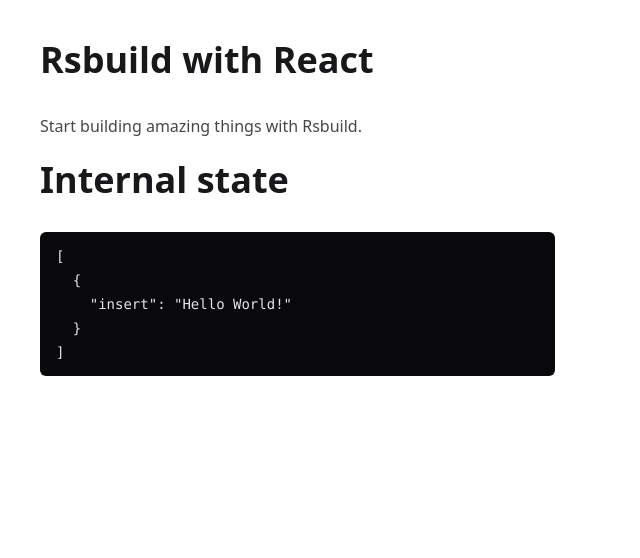
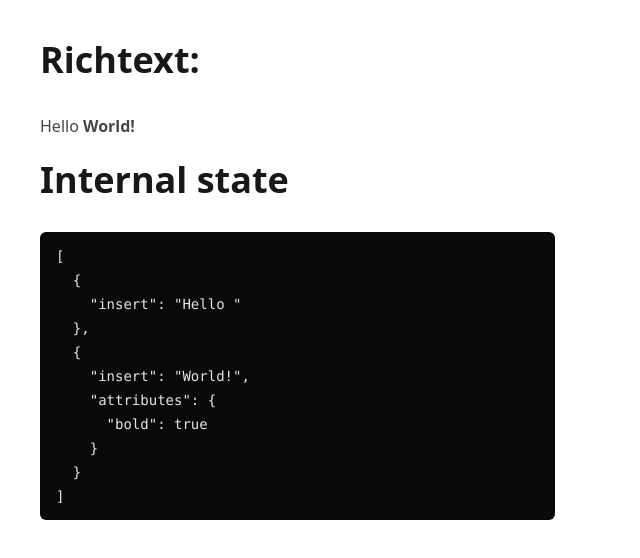
Before and after one commit to kulla/2025-05-18-richtext-editing-with-yjs-text-type, a React app: page / in a window 1280 px wide. Shown: the top 558 px of the page, without its empty margins (0-640 px from the left). Built offline with nearby package versions, Linux system fonts and the light colour scheme; the HTML template or start-up script is replaced by a standard one.

Commit message:
feat: Add render function for rich text

```diff
--- a/package.json
+++ b/package.json
@@ -12,6 +12,7 @@
     "preview": "rsbuild preview"
   },
   "dependencies": {
+    "clsx": "^2.1.1",
     "lodash": "^4.17.21",
     "react": "^19.1.0",
     "react-dom": "^19.1.0",
--- a/src/App.tsx
+++ b/src/App.tsx
@@ -2,15 +2,17 @@
 import './App.css'
 import { useRef, useSyncExternalStore } from 'react'
 import { isEqual } from 'lodash'
+import { clsx } from 'clsx'
 
 const ydoc = new Y.Doc()
 const ytext = ydoc.getText('text')
 
 // Insert some initial text
-ytext.insert(0, 'Hello World!')
+ytext.insert(0, 'Hello ')
+ytext.insert(6, 'World!', { bold: true })
 
 export default function App() {
-  const previousText = useRef(null)
+  const previousText = useRef<RichText>(null)
   const text = useSyncExternalStore(
     (callback) => {
       ytext.observe(callback)
@@ -20,7 +22,9 @@
       }
     },
     () => {
-      const text = ytext.toDelta()
+      // In a real application we need to some tyoe checking here (for example
+      // with io-ts)
+      const text = ytext.toDelta() as RichText
 
       if (isEqual(previousText.current, text)) {
         return previousText.current
@@ -33,10 +37,41 @@
 
   return (
     <main className="prose p-10">
-      <h1>Rsbuild with React</h1>
-      <p>Start building amazing things with Rsbuild.</p>
+      <h1>Richtext:</h1>
+      {text != null ? <RichText text={text} /> : <p>Loading...</p>}
       <h1 className="mt-5">Internal state</h1>
       <pre>{JSON.stringify(text, null, 2)}</pre>
     </main>
   )
 }
+
+function RichText({ text }: { text: RichText }) {
+  return (
+    <p id="richtext">
+      {text.map((item, index) => {
+        return (
+          <span
+            // biome-ignore lint/suspicious/noArrayIndexKey: <explanation>
+            key={index}
+            className={clsx(
+              item.attributes?.bold ? 'font-bold' : null,
+              item.attributes?.italic ? 'italic' : null,
+            )}
+          >
+            {item.insert}
+          </span>
+        )
+      })}
+    </p>
+  )
+}
+
+type RichText = Array<InsertText>
+
+interface InsertText {
+  insert: string
+  attributes?: {
+    bold?: boolean
+    italic?: boolean
+  }
+}
```
Also changed, not shown: 1 other file (tests, documents, lock files or other folders).
